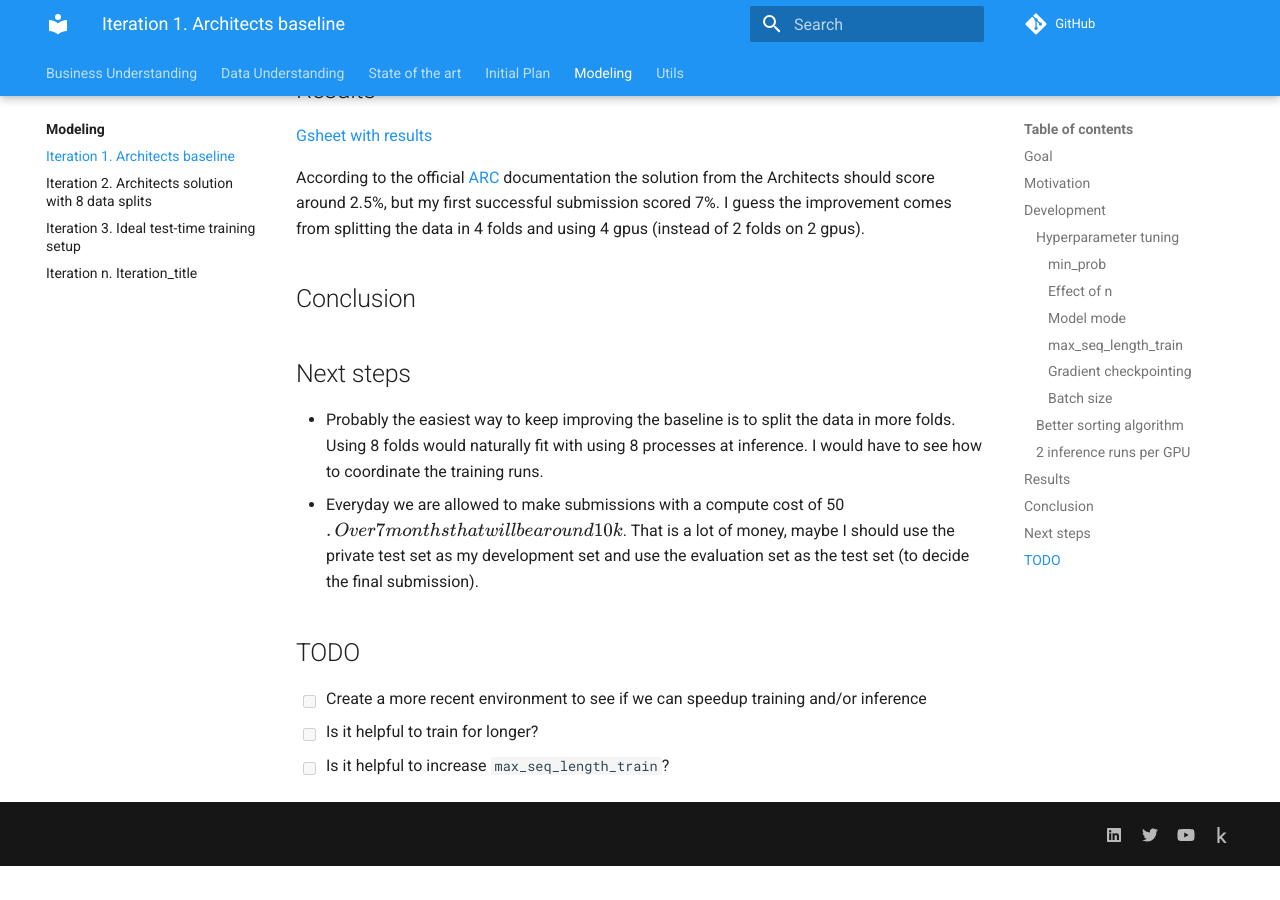
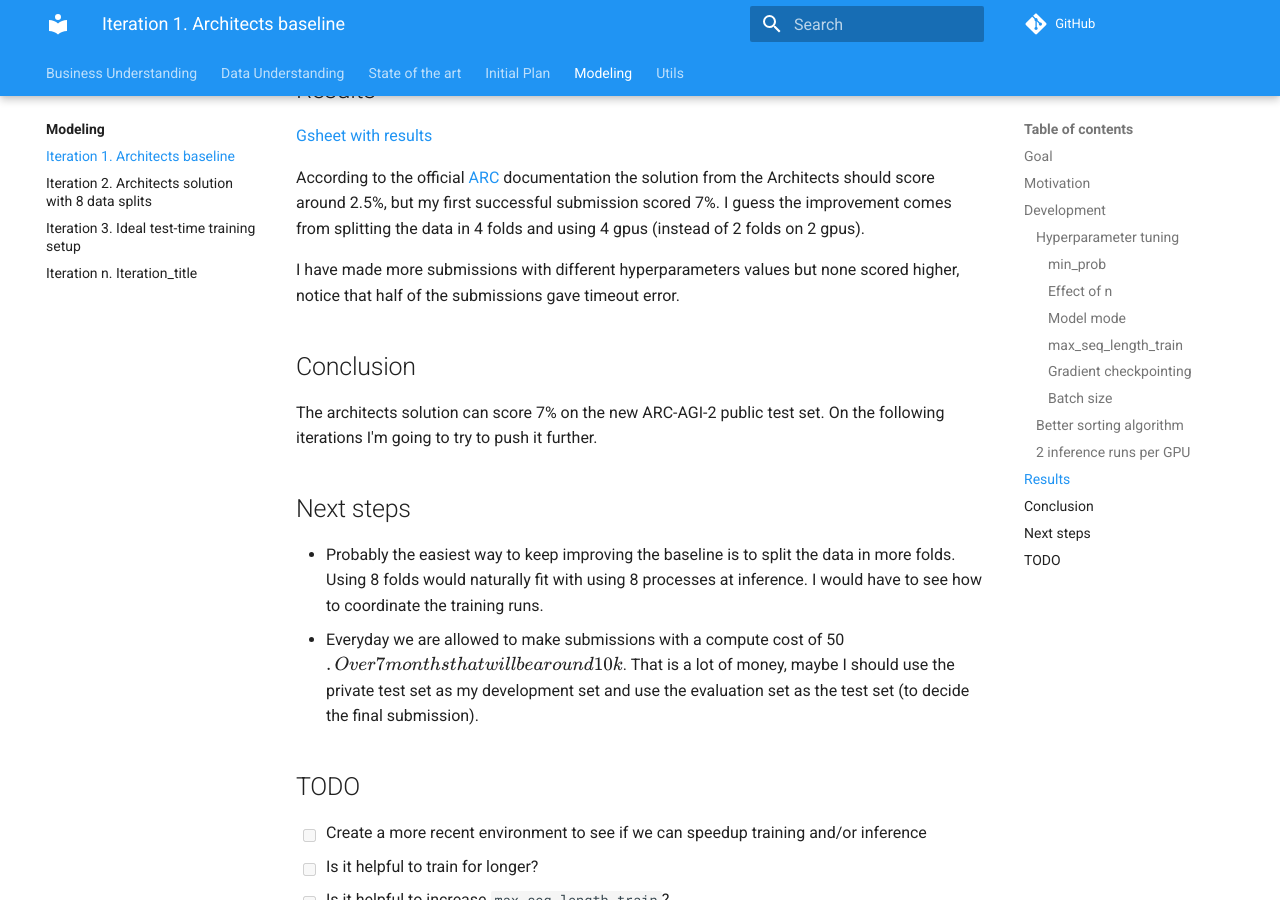
Before and after one commit to ironbar/arc25, an MkDocs documentation site: the page built from docs/modeling/Iteration_01_architects_baseline.md, in a window 1280 px wide and 900 px high, scrolled down 2694 px. Built offline with MkDocs 1.6.1 and Material for MkDocs 9.7.7, drawn with Linux system fonts in a browser that asks for light colours; comment, search, counter and statistics services are not loaded; before the commit the page ends 3560 px from its top, so only the background shows below that.

Commit message:
updated documentation

```diff
--- a/docs/modeling/Iteration_01_architects_baseline.md
+++ b/docs/modeling/Iteration_01_architects_baseline.md
@@ -86,12 +86,15 @@ After the change GPU usage is almost 100%.
 
 ## Results
 
-
 [Gsheet with results](https://docs.google.com/spreadsheets/d/1NmmCZA7gPOyoBypwvpw_JhYdjcvqNFHibX_WahwTHIM/edit?gid=0#gid=0&range=A1)
 
 According to the official [ARC](https://arcprize.org/leaderboard) documentation the solution from the Architects should score around 2.5%, but my first successful submission scored 7%. I guess the improvement comes from splitting the data in 4 folds and using 4 gpus (instead of 2 folds on 2 gpus).
 
+I have made more submissions with different hyperparameters values but none scored higher, notice that half of the submissions gave timeout error.
+
 ## Conclusion
+
+The architects solution can score 7% on the new ARC-AGI-2 public test set. On the following iterations I'm going to try to push it further.
 
 ## Next steps
 
```
